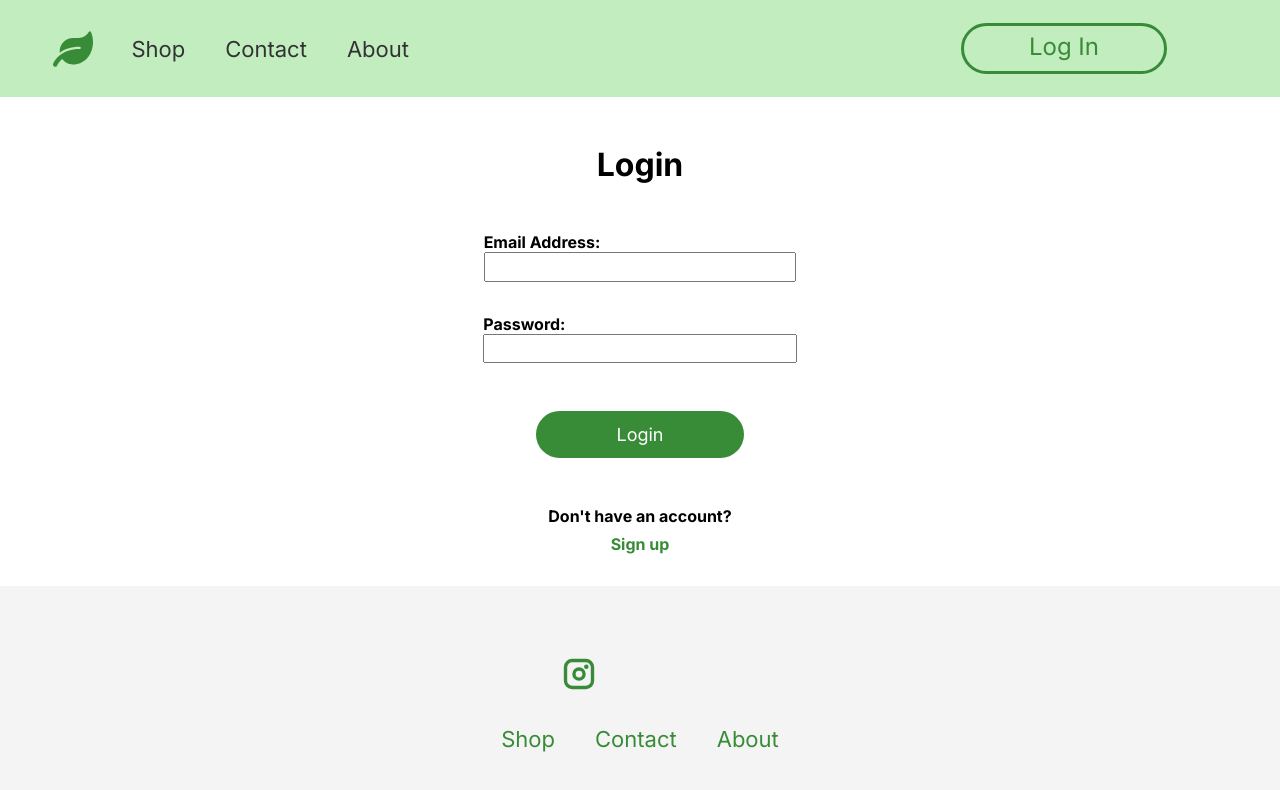
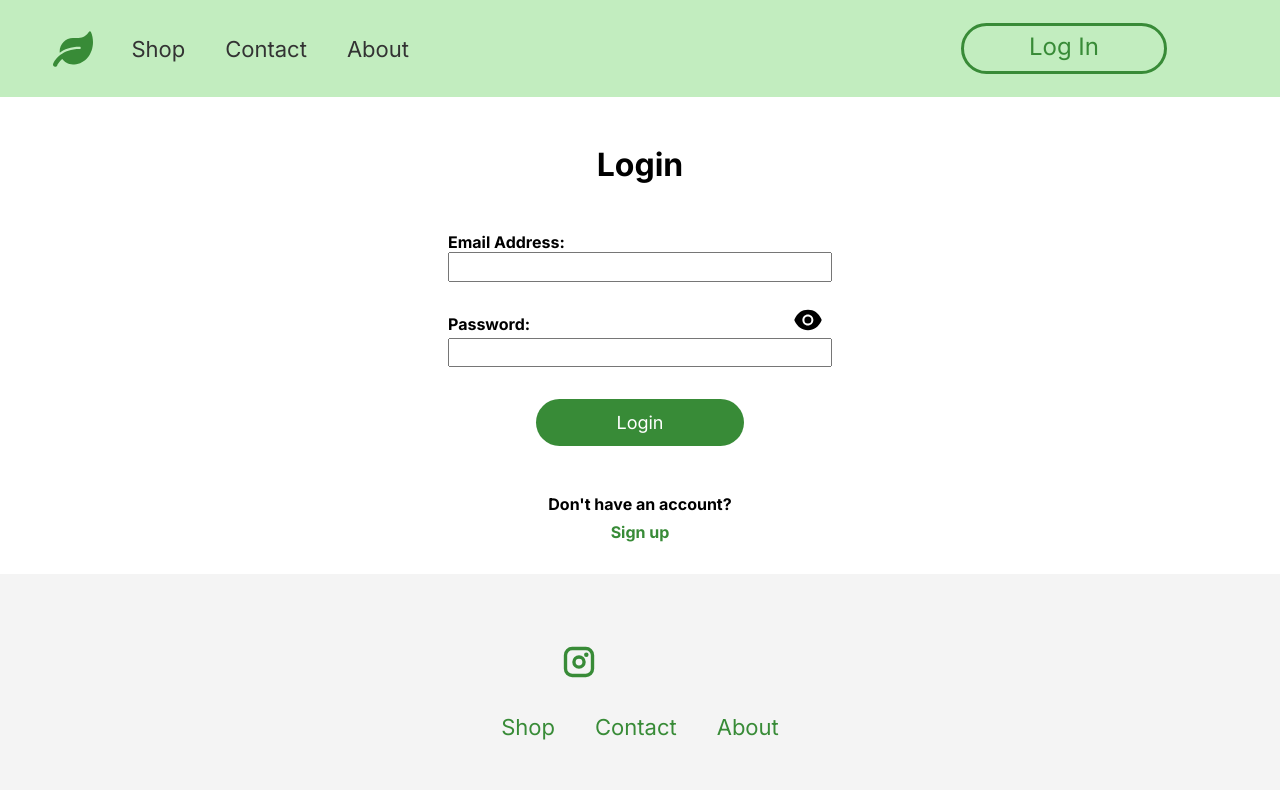
Before and after one commit to INFO-5139/INFO-5139, a React (Create React App) app: page /login in a window 1280 px wide. Shown: the top 790 px of the page. Built offline with nearby package versions, Linux system fonts and the light colour scheme; some icons are missing.

Commit message:
add show password handler, correct input field margins, update naming conventions for styling tags

```diff
--- a/src/pages/Login/login-component.jsx
+++ b/src/pages/Login/login-component.jsx
@@ -4,12 +4,15 @@ import { useState } from 'react';
 import { Link } from 'react-router-dom';
 import { signInWithEmailAndPassword, signOut } from 'firebase/auth';
 import { auth } from './../../api/firebaseConfig';
+import { AiFillEye, AiFillEyeInvisible } from 'react-icons/ai';
 
 import {
   LoginForm,
   Title,
-  EmailField,
-  PasswordField,
+  FieldWrapper,
+  InputField,
+  TogglePasswordVisibility,
+  EnterPassword,
   LoginButton,
   NoAccount,
   SignUpLink,
@@ -20,6 +23,7 @@ const Login = () => {
   const [password, setPassword] = useState('');
   // eslint-disable-next-line
   const [theUser, setTheUser] = useState('');
+  const [showPasswords, setShowPasswords] = useState(false);
 
   const handleLogIn = async (e) => {
     e.preventDefault();
@@ -54,31 +58,44 @@ const Login = () => {
       });
   };
 
+  const showPasswordHandler = (e) => {
+    e.preventDefault();
+    setShowPasswords(showPasswords === true ? false : true);
+  };
+
   return (
     <LoginForm>
       <Title>Login</Title>
-      <EmailField>
+      <FieldWrapper>
         <label>
           Email Address:
-          <input
+          <InputField
             type='email'
             onChange={(e) => {
               setEmailAddress(e.target.value);
             }}
           />
         </label>
-      </EmailField>
-      <PasswordField>
+      </FieldWrapper>
+      <FieldWrapper>
+        <EnterPassword>
+          Password:
+          <TogglePasswordVisibility
+            onClick={showPasswordHandler}
+            tabIndex='-1'
+          >
+            {showPasswords ? <AiFillEyeInvisible /> : <AiFillEye />}
+          </TogglePasswordVisibility>
+        </EnterPassword>
         <label>
-          Password:
-          <input
-            type='password'
+          <InputField
+            type={showPasswords ? 'text' : 'password'}
             onChange={(e) => {
               setPassword(e.target.value);
             }}
           />
         </label>
-      </PasswordField>
+      </FieldWrapper>
       <LoginButton onClick={handleLogIn}>Login</LoginButton>
       <NoAccount>Don't have an account?</NoAccount>
       <SignUpLink>
--- a/src/pages/Login/login.styles.jsx
+++ b/src/pages/Login/login.styles.jsx
@@ -3,6 +3,7 @@
 import styled from 'styled-components';
 
 export const LoginForm = styled.form`
+  width: 100%;
   display: flex;
   flex-direction: column;
   align-items: center;
@@ -14,23 +15,31 @@ margin-top 3rem;
   margin-bottom: 3rem;
 `;
 
-export const EmailField = styled.div`
-  input[type='email'] {
-    width: 100%;
-    padding: 0.3rem 0 0.3rem 0;
-  }
+export const FieldWrapper = styled.div`
+  width: 30%;
   font-weight: bold;
+`;
+
+export const InputField = styled.input`
+  width: 100%;
+  padding: 0.3rem 0 0.3rem 0;
   margin-bottom: 2rem;
 `;
 
-export const PasswordField = styled.div`
-  input[type='password'] {
-    width: 100%;
-    padding: 0.3rem 0 0.3rem 0;
-    margin: 0 2.2rem 0 0;
-  }
-  font-weight: bold;
-  margin-bottom: 3rem;
+export const TogglePasswordVisibility = styled.button`
+  display: flex;
+  padding: 0.4rem 0.5rem 0.1rem 0.5rem;
+  font-size: 2rem;
+  color: black;
+  background-color: white;
+  border-radius: 25px;
+  border: none;
+  margin: -1rem 0 0 auto;
+`;
+
+export const EnterPassword = styled.div`
+  display: flex;
+  flex-direction: row;
 `;
 
 export const LoginButton = styled.button`
```
